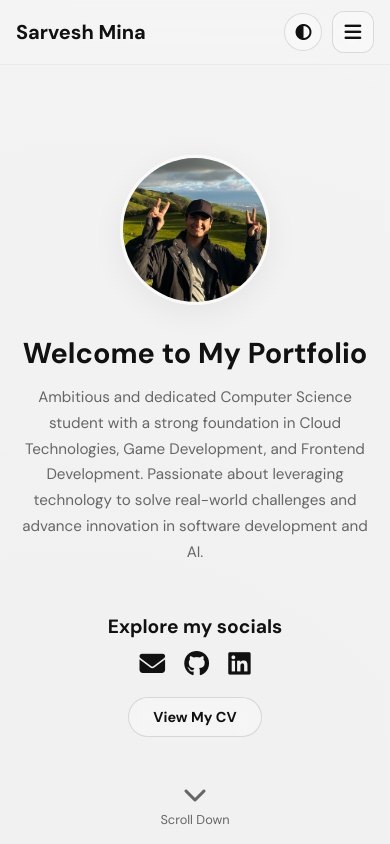
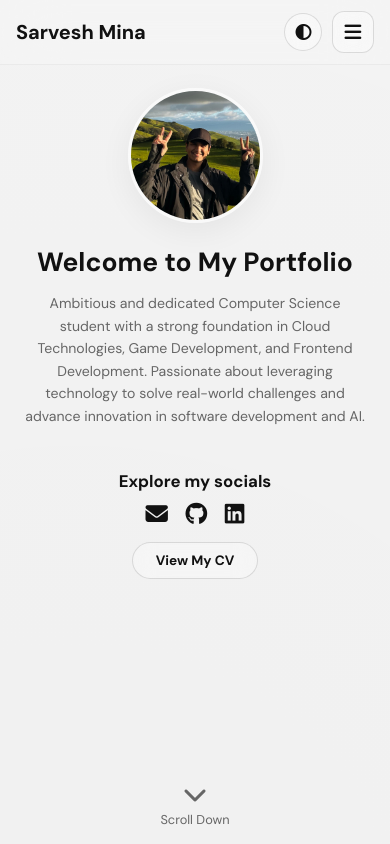
Before and after one commit to SarveshMina/SarveshMina.github.io, a Vue app: page / in a window 390 px wide. Shown: the top 844 px of the page. Built offline with nearby package versions, Linux system fonts and the light colour scheme; no server answers; the database is empty.

Commit message:
Add GitHub Pages deploy workflow and custom domain setup

```diff
--- a/src/components/EducationExperience.vue
+++ b/src/components/EducationExperience.vue
@@ -1,7 +1,7 @@
 <template>
   <section id="education-experience">
     <h2>Education & Experience</h2>
-    <h3 class="section-title"><i class="fas fa-graduation-cap"></i> Education</h3>
+    <h3 class="section-title"><i class="fas fa-book-open"></i> Education</h3>
     <div class="edu-exp-container">
       <div class="glass edu-card" v-for="edu in educationList" :key="edu.degree">
         <div class="card-header">
@@ -16,7 +16,7 @@
         </div>
       </div>
     </div>
-    <h3 class="section-title" style="margin-top:3rem"><i class="fas fa-briefcase"></i> Experience</h3>
+    <h3 class="section-title" style="margin-top:3rem"><i class="fas fa-laptop-code"></i> Experience</h3>
     <div class="edu-exp-container">
       <div class="glass exp-card" v-for="exp in experienceList" :key="exp.title">
         <div class="card-header">
--- a/src/components/Summary.vue
+++ b/src/components/Summary.vue
@@ -59,7 +59,7 @@ export default {
   transition:transform .3s;
 }
 .profile-image:hover{transform:scale(1.05)}
-.hero-text{text-align:left;max-width:650px}
+.hero-text{text-align:center;max-width:650px}
 .hero-text h2{font-size:3rem;margin-bottom:.8rem}
 .hero-text p{font-size:1.1rem;line-height:1.7;color:var(--text-dim)}
 
@@ -112,16 +112,16 @@ export default {
 
 /* Phones (max 768px) */
 @media(max-width:768px){
-  .hero{padding:5rem 1.5rem 2rem;min-height:100vh;min-height:100dvh}
-  .hero-container{gap:1.8rem;padding:0}
-  .hero-text h2{font-size:2rem}
-  .hero-text p{font-size:1rem;line-height:1.7}
-  .profile-image{width:170px;height:170px}
-  .socials-section{margin-top:1.5rem}
-  .socials-section h3{font-size:1.3rem;margin-bottom:.6rem}
-  .social-icons{gap:1.5rem;margin-bottom:1rem}
-  .social-icons a{font-size:1.8rem}
-  .cv-button-hero{padding:.65rem 1.8rem;font-size:.95rem}
+  .hero{padding:5rem 1.5rem 2rem;min-height:100vh;min-height:100dvh;justify-content:flex-start;padding-top:6rem}
+  .hero-container{gap:1.4rem;padding:0}
+  .hero-text h2{font-size:1.8rem}
+  .hero-text p{font-size:.92rem;line-height:1.6}
+  .profile-image{width:150px;height:150px}
+  .socials-section{margin-top:1.2rem}
+  .socials-section h3{font-size:1.15rem;margin-bottom:.5rem}
+  .social-icons{gap:1.3rem;margin-bottom:.8rem}
+  .social-icons a{font-size:1.6rem}
+  .cv-button-hero{padding:.6rem 1.6rem;font-size:.9rem}
   /* Scroll down: absolute within hero so it sits at the bottom of the viewport */
   .scroll-down{position:absolute;bottom:1.5rem;left:50%;transform:translateX(-50%);
     animation:bounceMobile 2s infinite}
@@ -130,21 +130,21 @@ export default {
 
 /* Small phones (max 480px) */
 @media(max-width:480px){
-  .hero{padding:4.5rem 1.2rem 1.5rem;min-height:100vh;min-height:100dvh}
-  .hero-text h2{font-size:1.8rem}
-  .hero-text p{font-size:.95rem}
-  .profile-image{width:150px;height:150px;border-width:3px}
-  .socials-section h3{font-size:1.2rem}
-  .social-icons a{font-size:1.6rem}
-  .social-icons{gap:1.2rem}
-  .cv-button-hero{padding:.6rem 1.5rem;font-size:.9rem}
+  .hero{padding-top:5.5rem;min-height:100vh;min-height:100dvh}
+  .hero-text h2{font-size:1.65rem}
+  .hero-text p{font-size:.88rem}
+  .profile-image{width:135px;height:135px;border-width:3px}
+  .socials-section h3{font-size:1.05rem}
+  .social-icons a{font-size:1.4rem}
+  .social-icons{gap:1.1rem}
+  .cv-button-hero{padding:.55rem 1.4rem;font-size:.85rem}
 }
 
 /* Very small phones (max 360px) */
 @media(max-width:360px){
-  .hero{padding:4rem 1rem 1.5rem;min-height:100vh;min-height:100dvh}
-  .hero-text h2{font-size:1.6rem}
-  .hero-text p{font-size:.9rem}
-  .profile-image{width:130px;height:130px}
+  .hero{padding-top:5rem;min-height:100vh;min-height:100dvh}
+  .hero-text h2{font-size:1.5rem}
+  .hero-text p{font-size:.85rem}
+  .profile-image{width:120px;height:120px}
 }
 </style>
```
Also changed, not shown: 1 other file (tests, documents, lock files or other folders).
